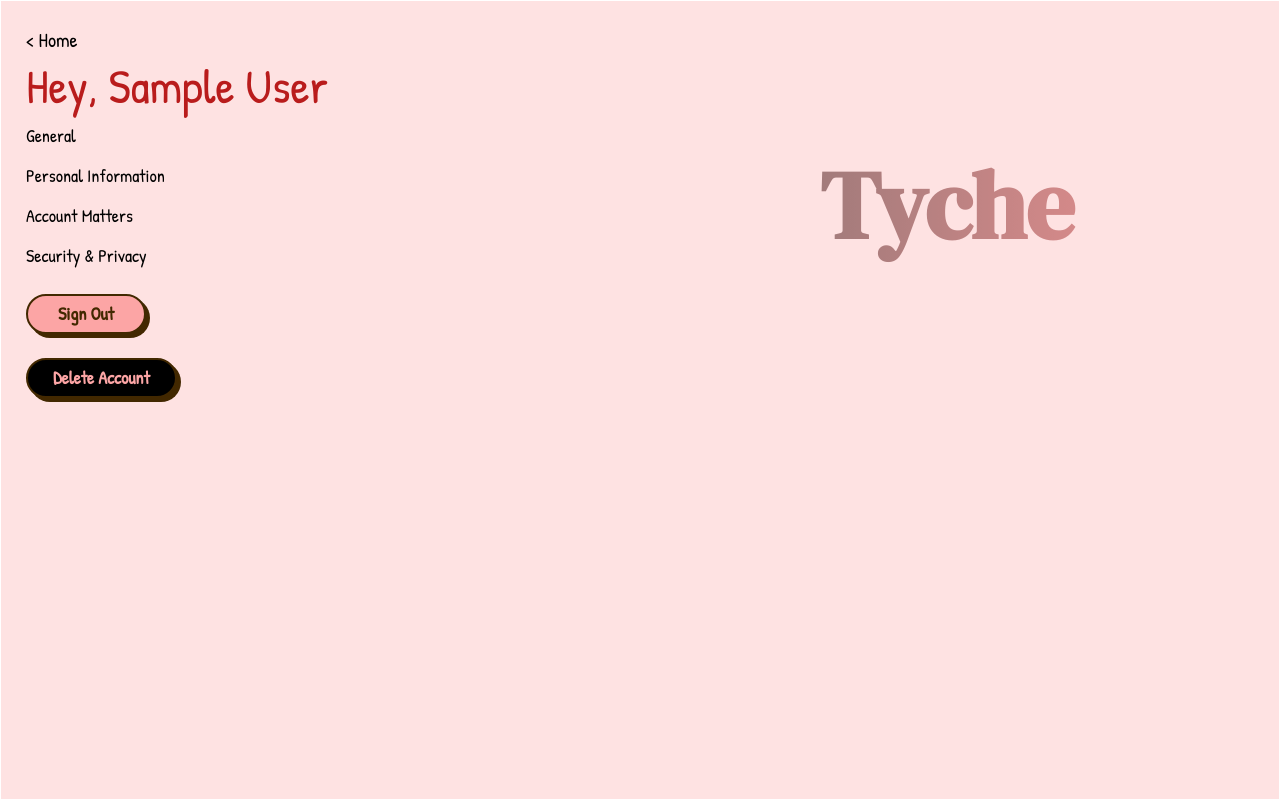
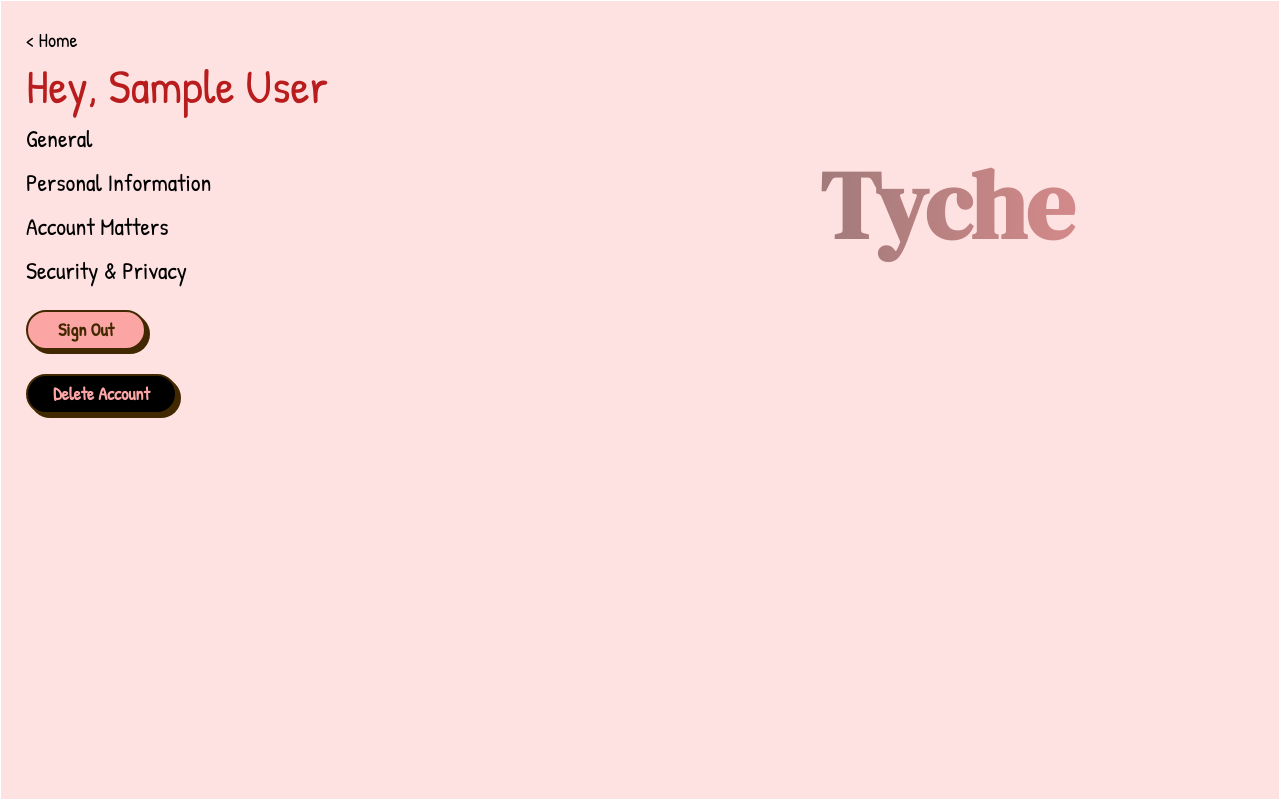
Before and after one commit to xFallingDuskx/Tyche, a React (Vite) app: page /profile in a window 1280 px wide. Built offline with nearby package versions, Linux system fonts and the light colour scheme; no server answers; sample sign-in values are in the browser's storage.

Commit message:
profile: resize fonts

```diff
--- a/src/pages/ProfilePage.css
+++ b/src/pages/ProfilePage.css
@@ -1,3 +1,7 @@
-.profile-options > li {
-    @apply my-3 hover:cursor-pointer
+#profile-options-tab > li {
+    @apply my-3 hover:cursor-pointer !text-2xl hover:text-red-700
 }
+
+#profile-details-tab > h2 {
+    @apply text-3xl
+}
--- a/src/pages/ProfilePage.tsx
+++ b/src/pages/ProfilePage.tsx
@@ -64,7 +64,7 @@
             <div className='flat-to-stack h-screen'>
                 <div className='fts-half-content mb-5'>
                     <h1 className='mx-auto text-5xl text-red-700 mb-3'>Hey, {currentUser.displayName}</h1>
-                    <ul className='profile-options'>
+                    <ul id='profile-options-tab'>
                         <li onClick={() => setViewingContent(generalContent)}>General</li>
                         <li onClick={() => setViewingContent(personalInfoContent)}>Personal Information</li>
                         <li onClick={() => setViewingContent(accountMattersContent)}>Account Matters</li>
@@ -76,7 +76,7 @@
                     <button
                         className='animated-btn-2 bg-black !text-red-300 !block my-6 !text-lg !py-1'> Delete Account </button>
                 </div>
-                <div className='fts-half-content'>
+                <div id='profile-details-tab' className='fts-half-content'>
                     {viewingContent ?? placeholderContent}
                 </div>
             </div>
```
